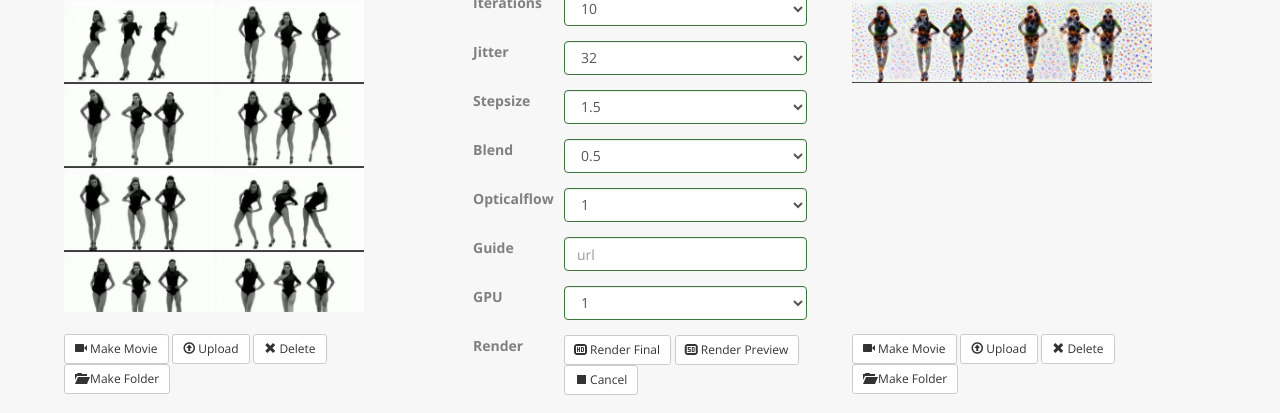
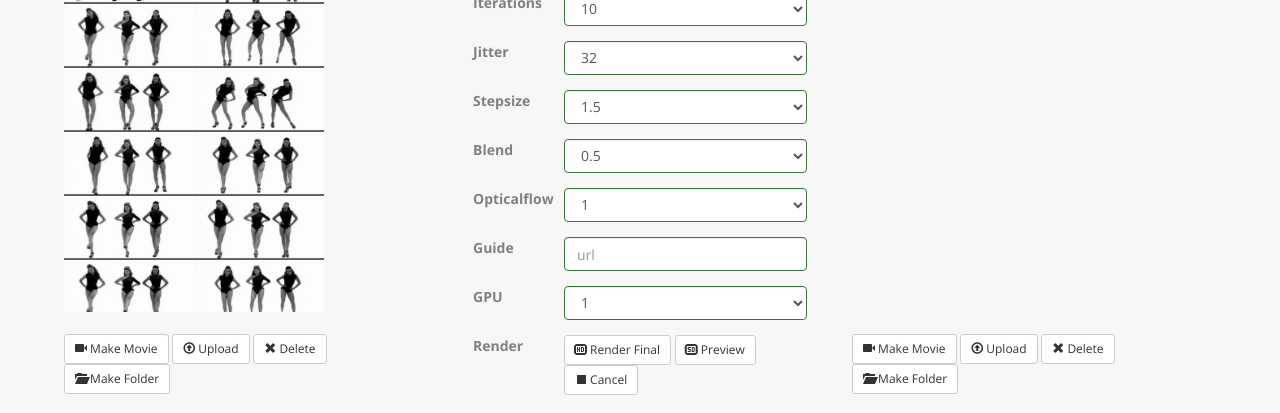
Before and after one commit to graphific/DeepDreamUI, a Flask app: page / in a window 1280 px wide. Shown: the part 387-800 px from the top of the page. Run offline with Flask 2, Linux system fonts and the light colour scheme; some libraries are stand-ins or nearby versions.

Commit message:
design fixes

```diff
--- a/static/css/main.css
+++ b/static/css/main.css
@@ -47,8 +47,8 @@
 
 .input_img_container{
   display: inline-block;
-  height: 84px;
-  width:150px;
+  height: 64px;
+  width:130px;
 }
 
 .input_img{
--- a/templates/hello.html
+++ b/templates/hello.html
@@ -497,7 +497,7 @@
                   </button>
 
                   <button type="button" class="btn btn-default btn-sm" id="render_preview">
-                    <span class="glyphicon glyphicon-sd-video" aria-hidden="true"></span> Render Preview
+                    <span class="glyphicon glyphicon-sd-video" aria-hidden="true"></span> Preview
                   </button>
 
                   <button type="button" class="btn btn-default btn-sm" id="render_cancel">
```
Also changed, not shown: static/output/frame_000005.png (deleted), static/output/frame_000006.png (deleted), 1 other file.
